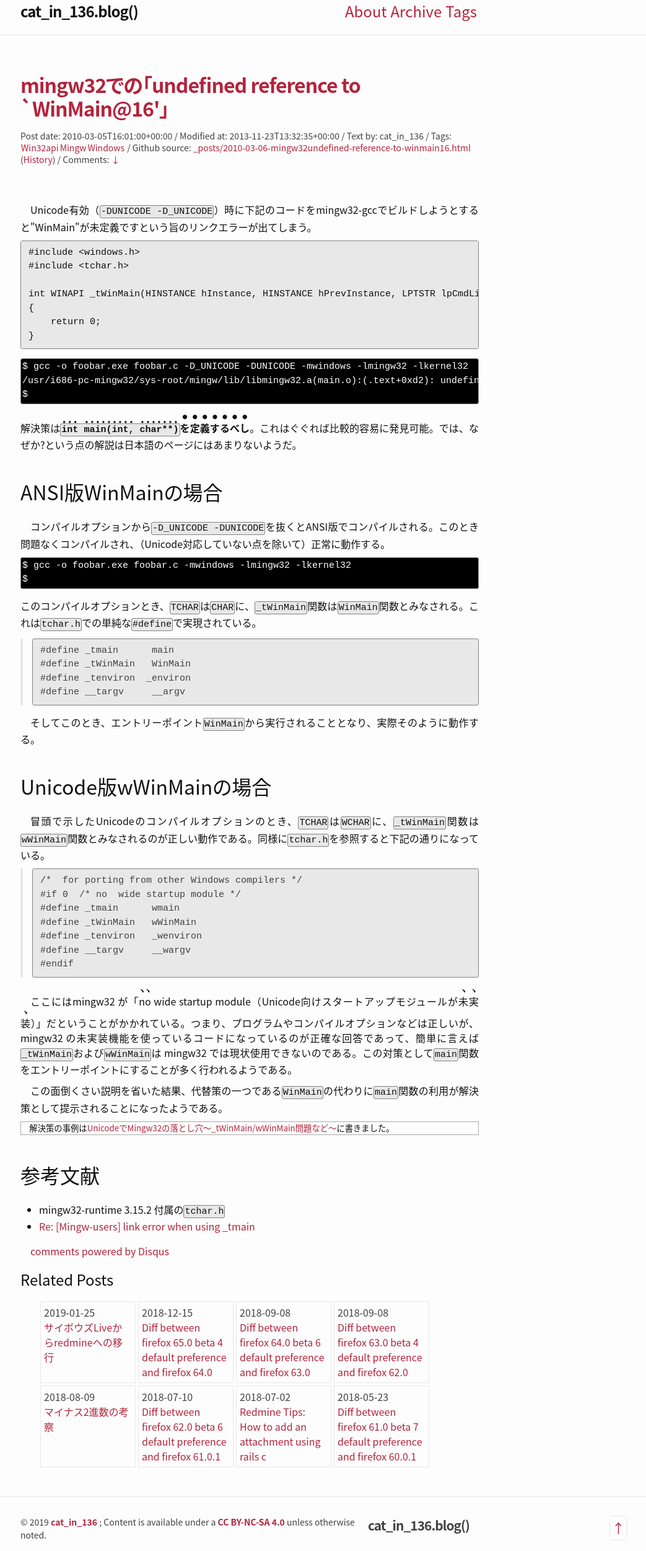
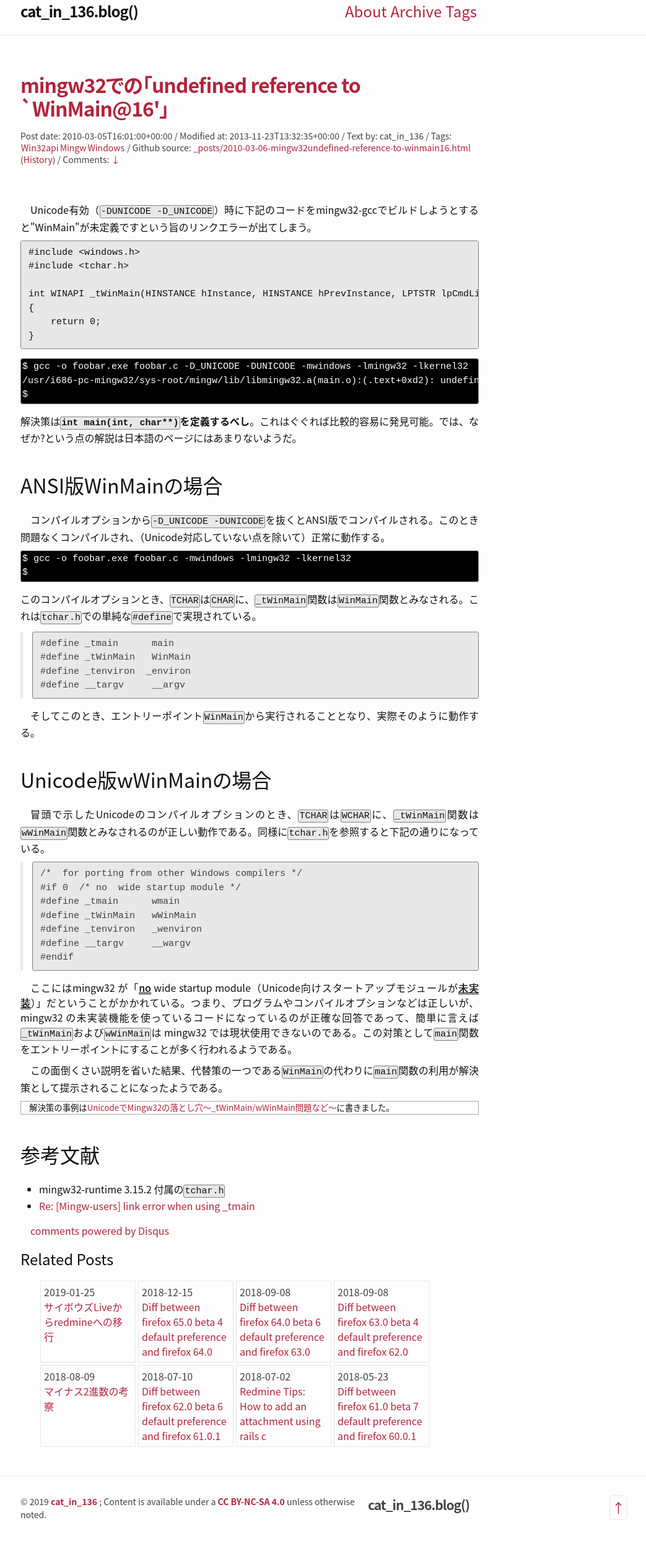
Before and after one commit to cat-in-136/blog, a Jekyll site: the page built from _posts/2010-03-06-mingw32undefined-reference-to-winmain16.html, in a window 1280 px wide. Shown: the whole page at 62% size, without its empty margins (237-1280 px from the left). Built offline with Jekyll 4.4.1, drawn with Linux system fonts in a browser that asks for light colours; some web fonts are replaced; comment, search, counter and statistics services are not loaded; after the commit the page ends 2469 px from its top, so only the background shows below that.

Commit message:
Use sesame only if the post is vertical writing mode

```diff
--- a/_sass/_base.scss
+++ b/_sass/_base.scss
@@ -87,6 +87,8 @@
 }
 @supports (((text-emphasis-style: sesame) or (-webkit-text-emphasis-style: sesame)) and
            ((text-emphasis-style: circle) or (-webkit-text-emphasis-style: circle))) {
+  @include vertical-writing {
+    html.vertical-writing-recommended {
       em:lang(ja), strong:lang(ja) {
         text-decoration: none;
         text-shadow: none;
@@ -103,6 +105,8 @@
         em, strong {
           -webkit-text-emphasis-style: none;
           text-emphasis-style: none;
+        }
+      }
     }
   }
 }
```
Lines whose indentation alone changed are shown as unchanged.
